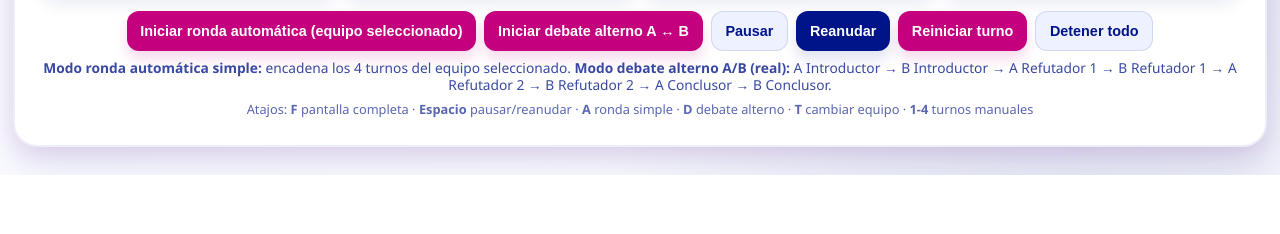
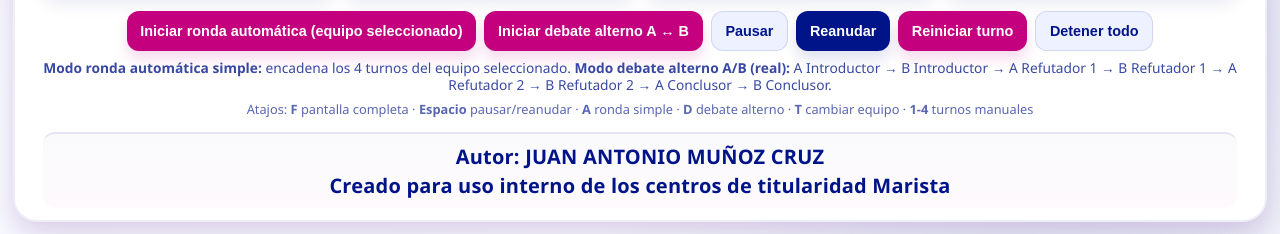
Before and after one commit to juanantoniomc-maristas/juanantoniomc-maristas.github.io, a plain HTML site: page index.html in a window 1280 px wide. Shown: the part 625-859 px from the top of the page. Before the commit the page ends 800 px from the top, so only its background shows below. Drawn offline with Linux system fonts and the light colour scheme.

Commit message:
Update index.html

```diff
--- a/index.html
+++ b/index.html
@@ -3,7 +3,7 @@
 <head>
   <meta charset="UTF-8" />
   <meta name="viewport" content="width=device-width, initial-scale=1.0" />
-  <title>Maristas-Córdoba Debate</title>
+  <title>Maristas-Córdoba Debate | Temporizador Equipos A/B Alterno</title>
   <style>
     :root{
       --magenta:#c5007e;
@@ -131,7 +131,7 @@
       padding: 10px 16px 12px;
       text-align:center;
       display: grid;
-      grid-template-rows: auto auto auto auto auto auto auto auto;
+      grid-template-rows: auto auto auto auto auto auto auto auto auto;
       align-content: start;
       justify-items: center;
       gap: 6px;
@@ -204,7 +204,6 @@
       box-shadow: 0 6px 14px rgba(0,20,137,.08);
     }
 
-    /* Más compacto para dejar protagonismo al cronómetro */
     .role {
       min-height: 1.4em;
       font-size: clamp(.95rem, 1.4vw, 1.05rem);
@@ -230,7 +229,6 @@
       width: 100%;
     }
 
-    /* Timer más dominante */
     .timer {
       width: min(1350px, 98%);
       border-radius: 24px;
@@ -284,7 +282,6 @@
       50% { transform: scale(1.008); }
     }
 
-    /* Barra de progreso más fina */
     .progress {
       height: 8px;
       width: 100%;
@@ -305,7 +302,6 @@
       transition: width .18s linear;
     }
 
-    /* Números MUCHO más grandes */
     .time {
       position: relative;
       z-index: 1;
@@ -318,7 +314,6 @@
       margin: 2px 0 0;
     }
 
-    /* Estado más discreto */
     .status {
       position: relative;
       z-index: 1;
@@ -434,6 +429,30 @@
     .legend { font-size: .86rem; line-height: 1.25; margin-top: 2px; }
     .footer-mini { font-size: .8rem; color: rgba(0,20,137,.65); }
 
+    /* Autoría y derechos */
+    .credits{
+      width: min(1350px, 98%);
+      margin-top: 8px;
+      padding: 10px 14px;
+      border-top: 2px solid rgba(0,20,137,.10);
+      color: var(--azul);
+      text-align: center;
+      background: linear-gradient(180deg, rgba(0,20,137,.02), rgba(197,0,126,.02));
+      border-radius: 12px;
+    }
+
+    .credits-line{
+      font-size: clamp(1rem, 1.6vw, 1.25rem);
+      line-height: 1.25;
+      font-weight: 700;
+      letter-spacing: .2px;
+    }
+
+    .credits-line + .credits-line{
+      margin-top: 4px;
+      font-weight: 600;
+    }
+
     .fullscreen-badge {
       position: absolute;
       top: 10px;
@@ -482,13 +501,17 @@
       .content { padding: 10px 10px 12px; gap: 7px; }
 
       .buttons-grid { grid-template-columns: 1fr; width: 100%; }
-      .controls, .legend, .footer-mini, .team-selectors, .timer, .timer-wrap, .meta-row { width: 100%; }
+      .controls, .legend, .footer-mini, .team-selectors, .timer, .timer-wrap, .meta-row, .credits { width: 100%; }
       .timer{ border-radius: 18px; padding: 10px 12px 8px; }
       .team-pill{ min-width: 120px; }
 
       .time {
         font-size: clamp(3.6rem, 18vw, 6.2rem);
         letter-spacing: 1px;
+      }
+
+      .credits-line{
+        font-size: clamp(.95rem, 4vw, 1.1rem);
       }
     }
 
@@ -540,7 +563,6 @@
       font-size: .88rem;
     }
 
-    /* Fullscreen: timer gigantesco */
     :fullscreen .timer,
     :-webkit-full-screen .timer {
       width: min(1800px, 99vw);
@@ -585,7 +607,9 @@
     :fullscreen .meta-row,
     :-webkit-full-screen .meta-row,
     :fullscreen .team-selectors,
-    :-webkit-full-screen .team-selectors {
+    :-webkit-full-screen .team-selectors,
+    :fullscreen .credits,
+    :-webkit-full-screen .credits {
       width: min(1800px, 99vw);
     }
 
@@ -598,6 +622,17 @@
     :fullscreen .footer-mini,
     :-webkit-full-screen .footer-mini{
       font-size: .76rem;
+    }
+
+    :fullscreen .credits,
+    :-webkit-full-screen .credits{
+      margin-top: 6px;
+      padding: 8px 12px;
+    }
+
+    :fullscreen .credits-line,
+    :-webkit-full-screen .credits-line{
+      font-size: clamp(.95rem, 1.2vw, 1.15rem);
     }
   </style>
 </head>
@@ -667,6 +702,11 @@
       </div>
       <div class="footer-mini">
         Atajos: <strong>F</strong> pantalla completa · <strong>Espacio</strong> pausar/reanudar · <strong>A</strong> ronda simple · <strong>D</strong> debate alterno · <strong>T</strong> cambiar equipo · <strong>1-4</strong> turnos manuales
+      </div>
+
+      <div class="credits" aria-label="Autoría y derechos de uso">
+        <div class="credits-line"><strong>Autor:</strong> JUAN ANTONIO MUÑOZ CRUZ</div>
+        <div class="credits-line">Creado para uso interno de los centros de titularidad Marista</div>
       </div>
     </section>
   </main>
```
